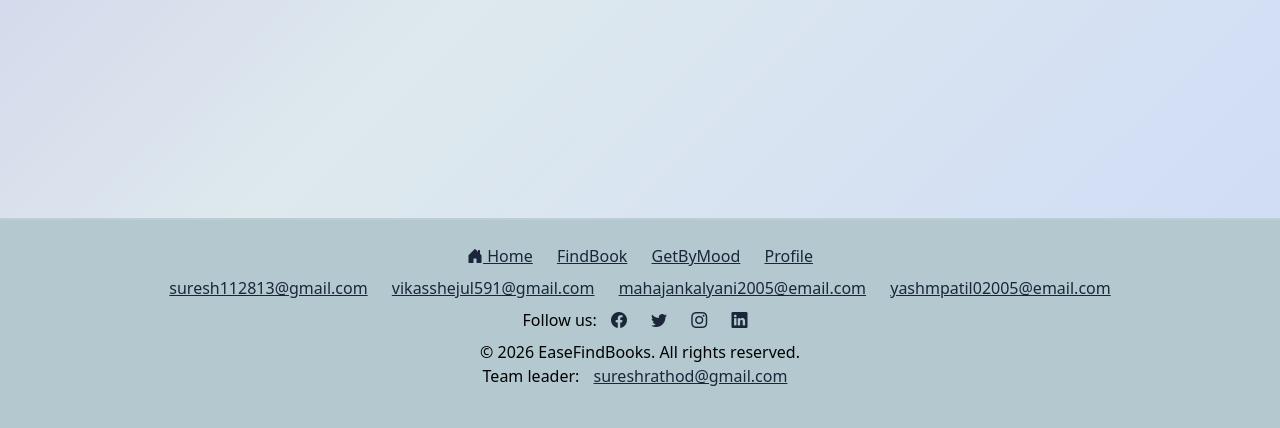
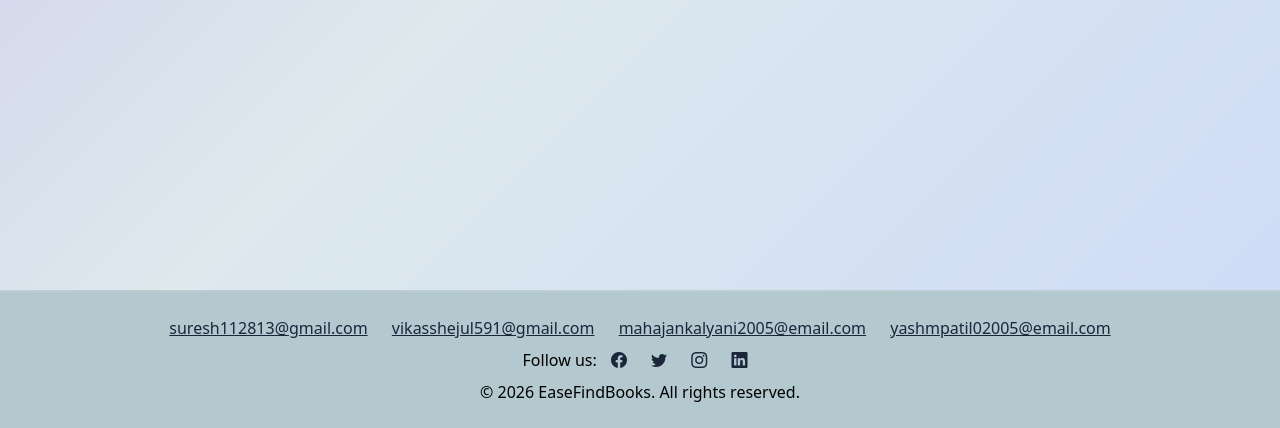
Before and after one commit to Yash-Patil-26/EaseFindBooks, a Flask app: page /book in a window 1280 px wide. Shown: the part 372-800 px from the top of the page. Run offline with Flask 3, Linux system fonts and the light colour scheme; the visitor is signed in with stand-in values (Sample User, id 1); parts of the project's set-up code (start-up, migrations or seed data) failed here and were passed over; some libraries are stand-ins or nearby versions.

Commit message:
update app view

```diff
--- a/templates/books_dashboard.html
+++ b/templates/books_dashboard.html
@@ -340,12 +340,6 @@
   <footer class="py-4 mt-auto">
     <div class="container text-center">
       <div class="mb-2">
-        <a href="/"><i class="bi bi-house-door-fill"></i> Home</a>
-        <a href="/recommend">FindBook</a>
-        <a href="/select_mood">GetByMood</a>
-        <a href="/profile">Profile</a>
-      </div>
-      <div class="mb-2">
         <a href="mailto:suresh112813@gmail.com">suresh112813@gmail.com</a>
         <a href="mailto:vikasshejul591@gmail.com">vikasshejul591@gmail.com</a>
         <a href="mailto:mahajankalyani2005@email.com">mahajankalyani2005@email.com</a>
@@ -360,7 +354,6 @@
       </div>
       <div>
         &copy; {{ year }} EaseFindBooks. All rights reserved.
-        <p>Team leader: <a href="mailto:sureshrathod@gmail.com">sureshrathod@gmail.com</a></p>
       </div>
     </div>
   </footer>
--- a/templates/signup.html
+++ b/templates/signup.html
@@ -200,11 +200,6 @@
 
   <footer class="mt-5 py-4">
     <div class="container text-center">
-      <div class="mb-2">
-        <a href="/" class="me-3"><i class="bi bi-house-door-fill"></i> Home</a>
-        <a href="/recommend" class="me-3">FindBook</a>
-        <a href="/select_mood" class="me-3">GetByMood</a>
-      </div>
       <div>
         &copy; {{ year }} EaseFindBooks. All rights reserved.
       </div>
```
Also changed, not shown: templates/index.html (+0 -7 lines), templates/profile.html (+0 -7 lines), templates/select_book.html (+0 -7 lines), templates/select_mood.html (+0 -7 lines).
